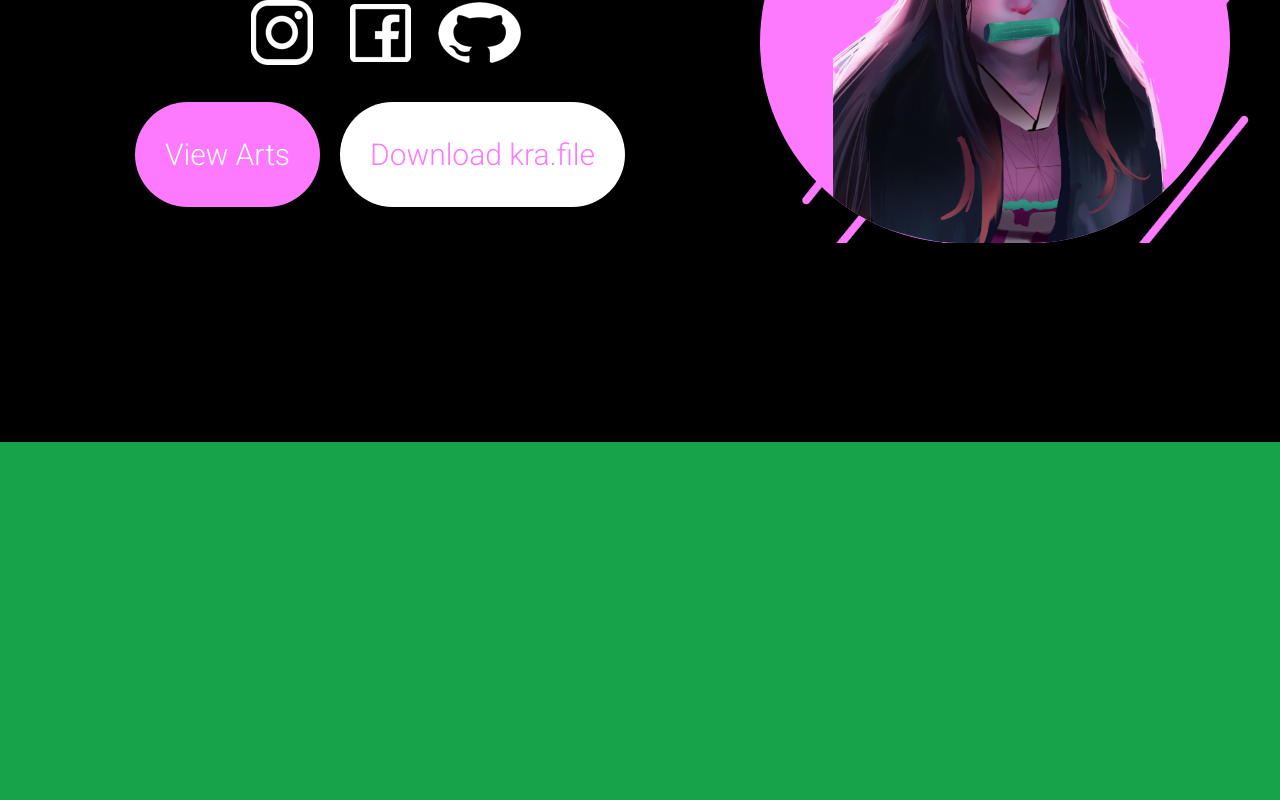
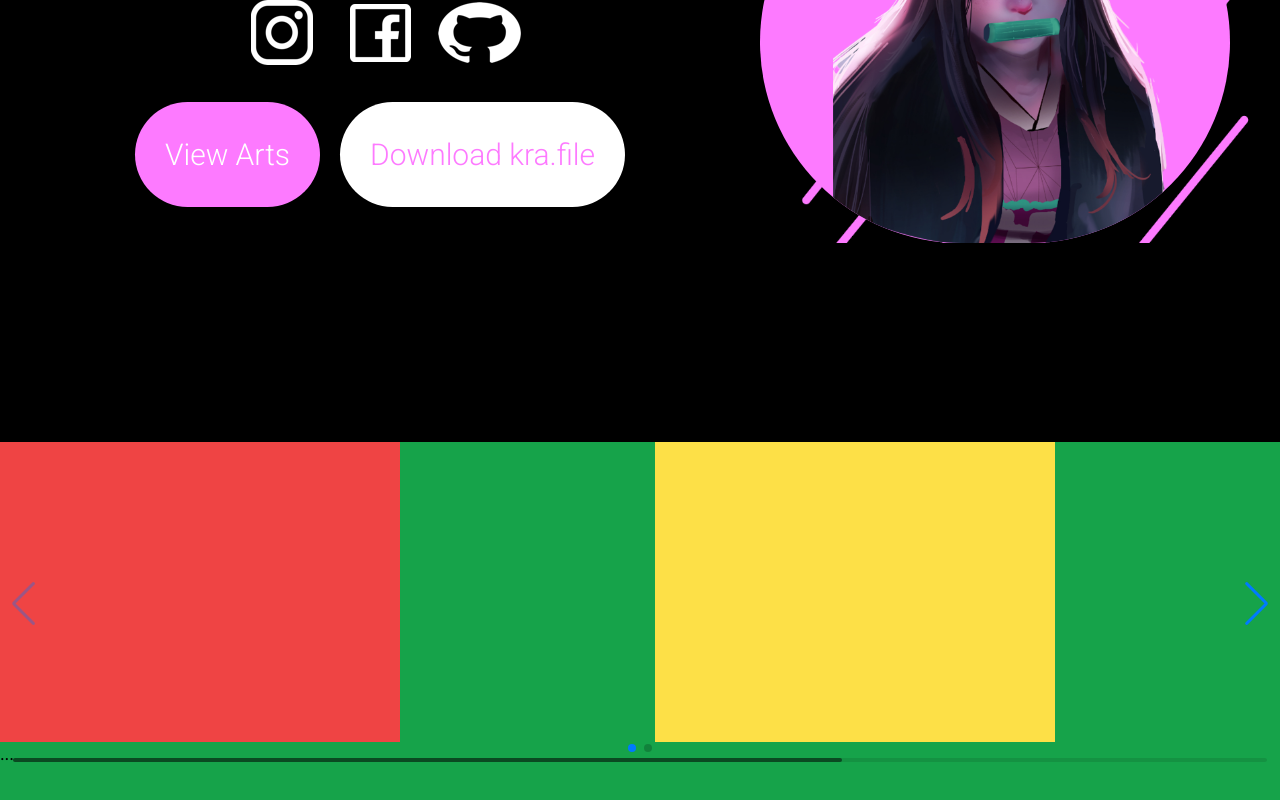
Before and after one commit to AxonSkie/NextjsPortfolio, a Next.js app: page /Artpage in a window 1280 px wide. Shown: the part 458-1258 px from the top of the page. Built offline with nearby package versions, Linux system fonts and the light colour scheme.

Commit message:
updates again

```diff
--- a/app/Artpage/page.tsx
+++ b/app/Artpage/page.tsx
@@ -12,6 +12,7 @@ import instaW from "../../public/images/instagramW.png";
 import faceW from "../../public/images/facebookW.png";
 import githW from "../../public/images/githubW.png";
 import Button from "@/assets/button";
+import Swipers from "@/components/Swipers";
 
 import Image from "next/image";
 
@@ -117,7 +118,11 @@ function Artpage() {
       </div>
       <div className=" sm:block sm:min-h-[100vh] ">
         <div className="relative min-h-[100vh] w-full z-0 bg-nezuko-backM bg-cover sm:bg-nezuko-back sm:bg-no-repeat  ">
-          <div className="relative z-10 min-h-[100vh] w-full bg-green-600 "></div>
+          <div className="relative z-10 min-h-[100vh] w-full bg-green-600 ">
+            <div>
+              <Swipers />
+            </div>
+          </div>
         </div>
       </div>
     </main>
--- /dev/null
+++ b/components/Swipers.tsx
@@ -0,0 +1,42 @@
+"use client";
+import React from "react";
+import { Navigation, Pagination, Scrollbar, A11y } from "swiper/modules";
+
+import { Swiper, SwiperSlide } from "swiper/react";
+import "swiper/css";
+import "swiper/css/navigation";
+import "swiper/css/pagination";
+import "swiper/css/scrollbar";
+
+function Swipers() {
+  return (
+    <div>
+      <div>
+        <Swiper
+          // install Swiper modules
+          modules={[Navigation, Pagination, Scrollbar, A11y]}
+          spaceBetween={30}
+          slidesPerView={2}
+          navigation
+          pagination={{ clickable: true }}
+          scrollbar={{ draggable: true }}
+          onSwiper={(swiper) => console.log(swiper)}
+          onSlideChange={() => console.log("slide change")}
+        >
+          <SwiperSlide>
+            <div className="w-[400px] min-h-[300px] bg-red-500 mr-[20px]"></div>
+          </SwiperSlide>
+          <SwiperSlide>
+            <div className="w-[400px] min-h-[300px] bg-yellow-300"></div>
+          </SwiperSlide>
+          <SwiperSlide>
+            <div className="w-[400px] min-h-[300px] bg-red-500"></div>
+          </SwiperSlide>
+          ...
+        </Swiper>
+      </div>
+    </div>
+  );
+}
+
+export default Swipers;
--- a/package.json
+++ b/package.json
@@ -15,6 +15,7 @@
     "react": "^18.2.0",
     "react-dom": "^18.2.0",
     "react-swipeable": "^7.0.1",
+    "swiper": "^11.1.9",
     "tailwind-merge": "^2.4.0"
   },
   "devDependencies": {
```
Also changed, not shown: 1 other file (tests, documents, lock files or other folders).
